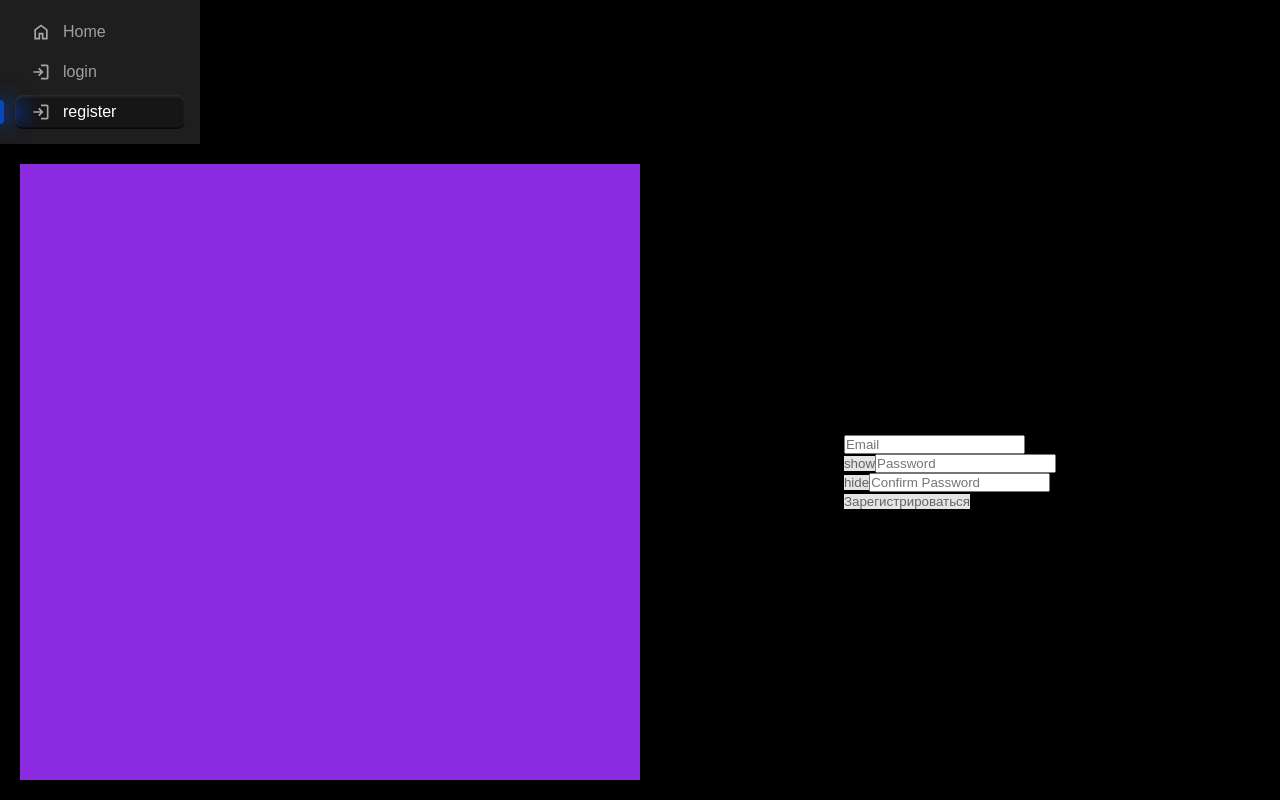
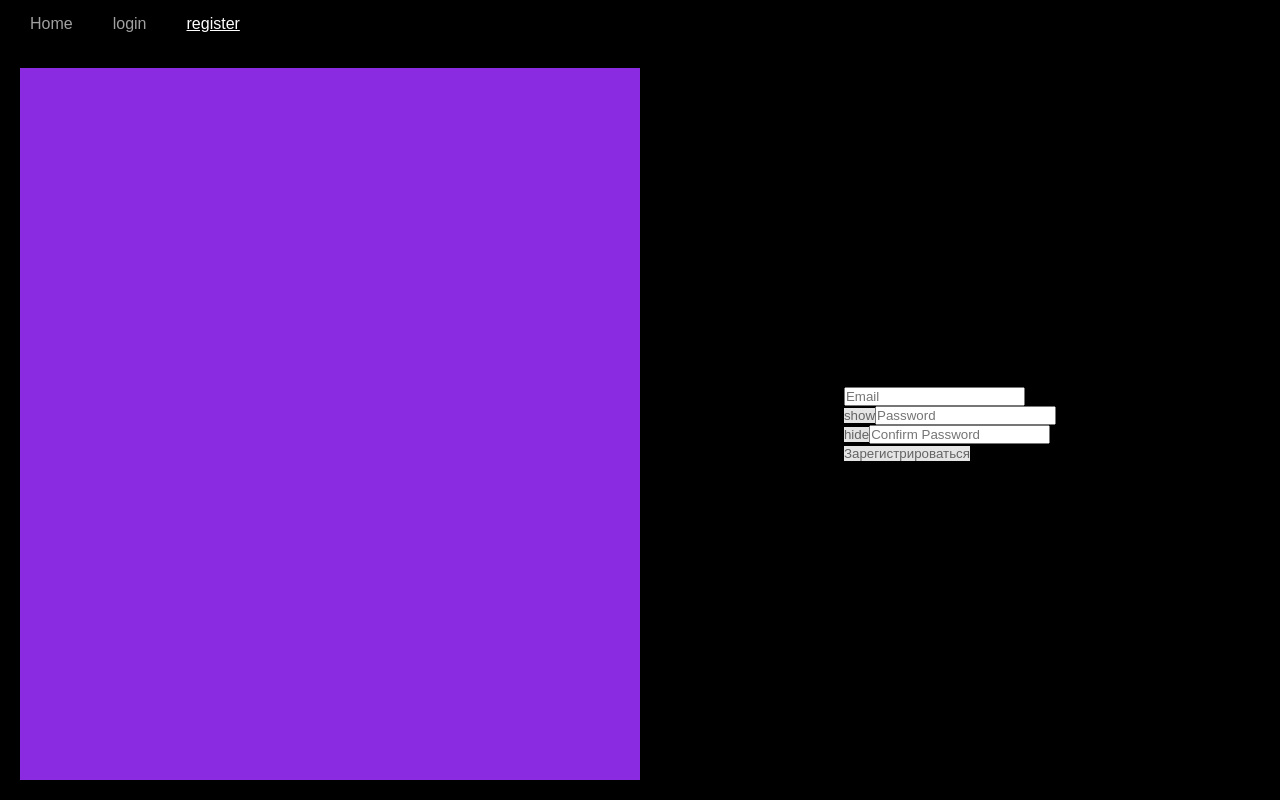
Before and after one commit to wwoozzii/webMusicPlayer, a React (Vite) app: page /register in a window 1280 px wide. Built offline with nearby package versions, Linux system fonts and the light colour scheme; a web font is replaced by a local one.

Commit message:
style(Navigation): change position

```diff
--- a/src/features/navigation/Navigation.module.scss
+++ b/src/features/navigation/Navigation.module.scss
@@ -1,15 +1,14 @@
 .navBlock {
-  width: 200px;
-  padding: 15px;
-  background: var(--SideBar-bg-color);
+  //   background: var(--SideBar-bg-color);
+  padding-left: 20px;
 
   ul {
     list-style: none;
     padding: 0;
     margin: 0;
     display: flex;
-    flex-direction: column;
-    gap: 6px;
+    flex-direction: row;
+    gap: 20px;
     li {
       display: block;
     }
@@ -19,7 +18,7 @@
     position: relative;
     display: flex;
     align-items: center;
-    padding: 7px 16px;
+    padding: 15px 10px;
     border-radius: 7px;
     color: #a0a0a0;
     text-decoration: none;
@@ -37,40 +36,14 @@
 
     &:hover:not(.active) {
       color: #e0e0e0;
-      background-color: rgba(255, 255, 255, 0.03);
+      //   background-color: rgba(255, 255, 255, 0.03);
     }
 
     &.active {
       color: #ffffff;
-      background-color: #161616;
+      text-decoration: underline;
 
-      background-image: radial-gradient(
-        circle at left center,
-        rgba(var(--lights-color), 0.2),
-        transparent 15%
-      );
-
-      box-shadow:
-        inset 0 1.5px 3px 0 rgba(249, 249, 249, 0.118),
-        inset 0 -1.5px 0 0 rgba(0, 0, 0, 0.663);
-
-      &::before {
-        content: "";
-        position: absolute;
-        left: -15px;
-        top: 50%;
-        transform: translateY(-50%);
-        width: 4px;
-        height: 24px;
-        background-color: rgba(var(--lights-color), 0.7);
-        border-top-right-radius: 5px;
-        border-bottom-right-radius: 5px;
-
-        box-shadow:
-          0 0 20px 1.5px rgba(var(--lights-color), 0.8),
-          0 0 30px rgba(var(--lights-color), 0.6),
-          0 0 40px rgba(var(--lights-color), 0.2);
-      }
+      //   background-color: #161616;
     }
   }
 }
--- a/src/features/navigation/Navigation.tsx
+++ b/src/features/navigation/Navigation.tsx
@@ -22,7 +22,7 @@ export const Navigation = () => {
               <li key={item.path}>
                 <Link to={item.path}>
                   <div className={`${s.stroka} ${isActive ? s.active : ""}`}>
-                    <Icon className={s.icon} />
+                    {/* <Icon className={s.icon} /> */}
                     <span>{item.label}</span>
                   </div>
                 </Link>
```
